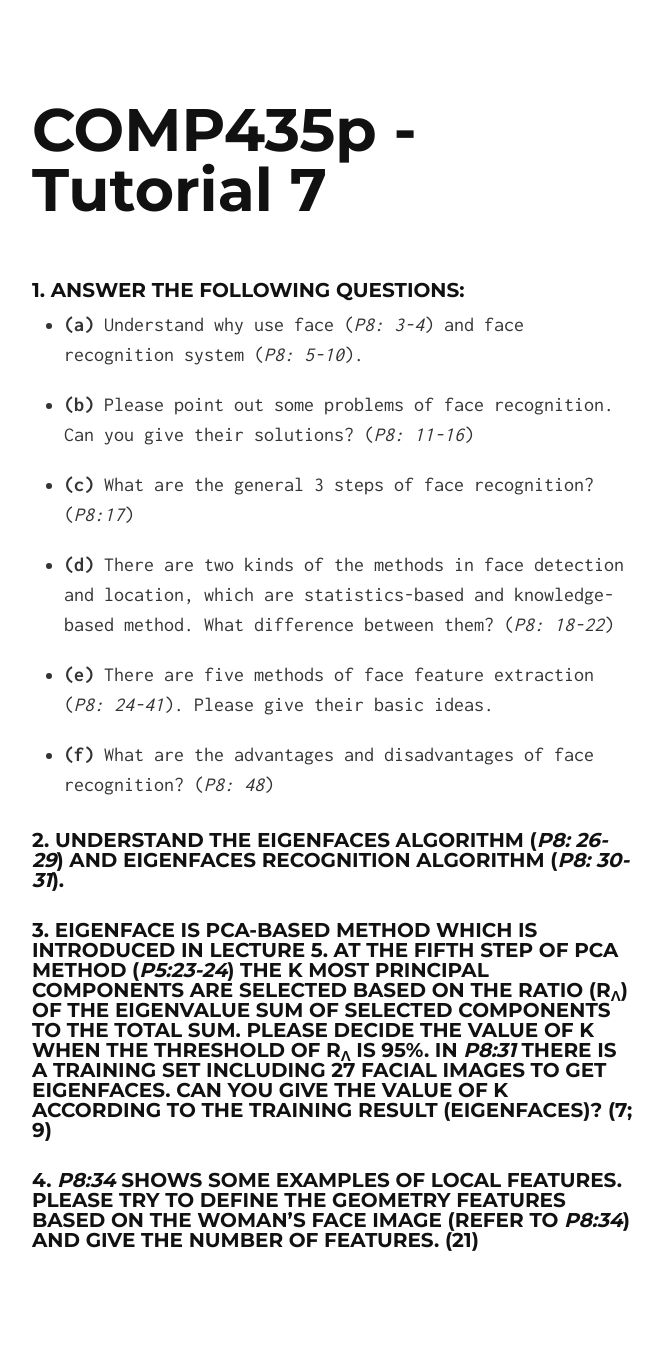
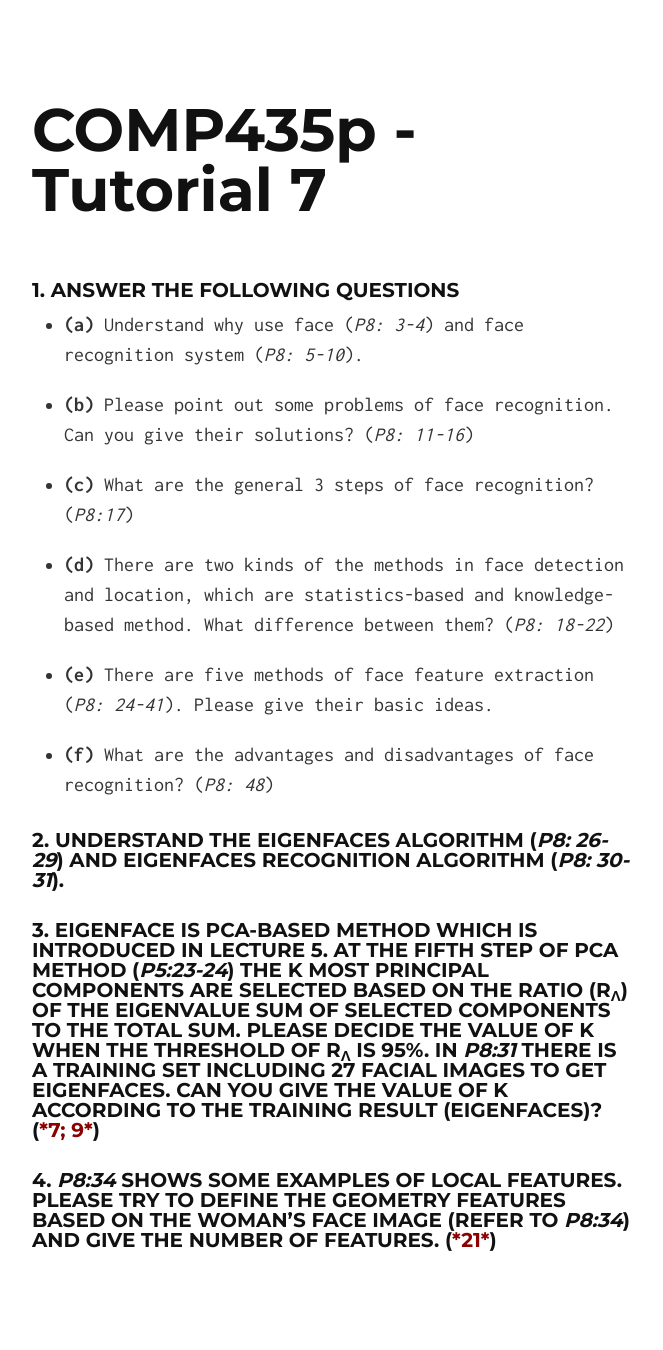
Before and after one commit to quxiaofeng/COMP435p, a Jekyll site: the page built from index.html, in a window 1280 px wide. Shown: the whole page, without its empty margins (306-969 px from the left). Built offline with Jekyll 4.4.1, drawn with Linux system fonts in a browser that asks for light colours; Markdown is read by kramdown in place of the engine named in the settings.

Commit message:
remove cname; change answer color
Signed-off-by: Qu Xiaofeng <quxiaofeng.at.polyu@gmail.com>

```diff
--- a/CNAME
+++ /dev/null
@@ -1 +0,0 @@
-comp435p.quxiaofeng.me
--- a/_includes/index.md
+++ b/_includes/index.md
@@ -1,5 +1,4 @@
-### 1. Answer the following questions: ###
-
+#### 1. Answer the following questions ####
 
   + **(a)** Understand why use face (*P8: 3-4*) and face recognition system (*P8: 5-10*).
 
@@ -15,10 +14,10 @@
 
 
 
-### 2. 	Understand the eigenfaces algorithm (*P8: 26-29*) and eigenfaces recognition algorithm (*P8: 30-31*).  ###
+#### 2. 	Understand the eigenfaces algorithm (*P8: 26-29*) and eigenfaces recognition algorithm (*P8: 30-31*). ####
 
 
-### 3. 	Eigenface is PCA-based method which is introduced in Lecture 5. At the fifth step of PCA method (*P5:23-24*) the k most principal components are selected based on the ratio (r<sub>λ</sub>) of the eigenvalue sum of selected components to the total sum. Please decide the value of k when the threshold of r<sub>λ</sub> is 95%.  In *P8:31* there is a training set including 27 facial images to get eigenfaces. Can you give the value of k according to the training result (eigenfaces)?  (**7; 9**) ###
+#### 3. 	Eigenface is PCA-based method which is introduced in Lecture 5. At the fifth step of PCA method (*P5:23-24*) the k most principal components are selected based on the ratio (r<sub>λ</sub>) of the eigenvalue sum of selected components to the total sum. Please decide the value of k when the threshold of r<sub>λ</sub> is 95%.  In *P8:31* there is a training set including 27 facial images to get eigenfaces. Can you give the value of k according to the training result (eigenfaces)?  (<font color=darkred>*7; 9*</font>) ####
 
 
-### 4. 	*P8:34* shows some examples of local features. Please try to define the geometry features based on the woman's face image (refer to *P8:34*) and give the number of features.  (**21**) ###
+#### 4. 	*P8:34* shows some examples of local features. Please try to define the geometry features based on the woman's face image (refer to *P8:34*) and give the number of features.  (<font color=darkred>*21*</font>) ####
```
